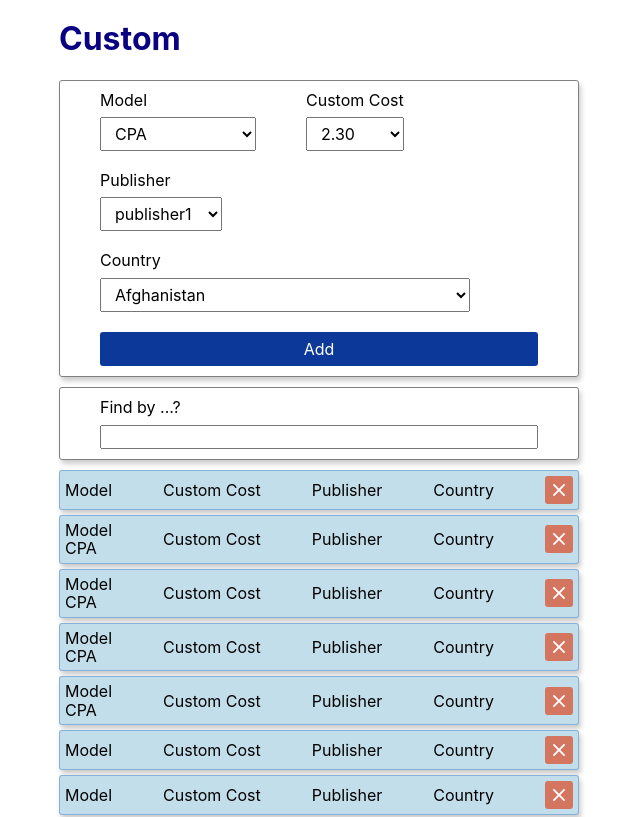
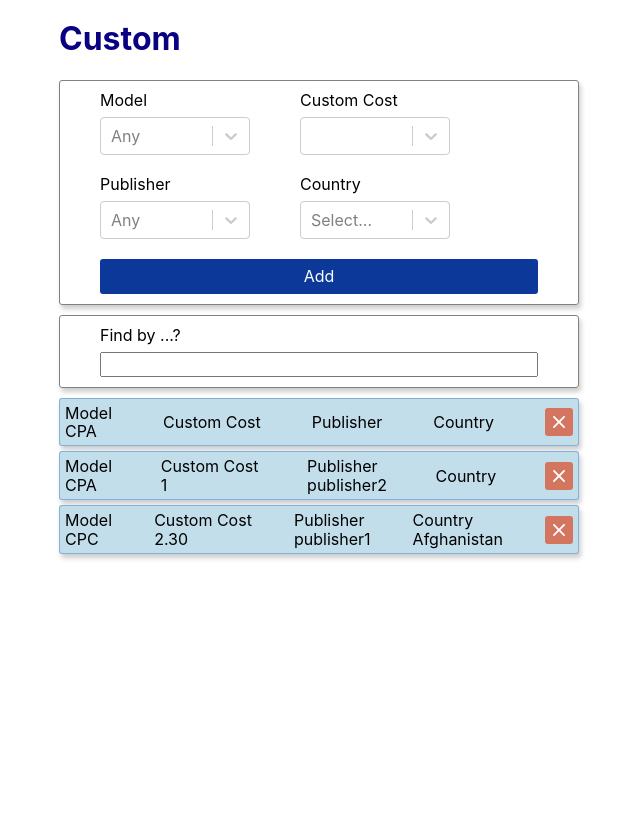
Before and after one commit to Andrii-Velhan/custom-costs, a React (Create React App) app: page / in a window 1280 px wide. Shown: the top 817 px of the page, without its empty margins (321-961 px from the left). Built offline with nearby package versions, Linux system fonts and the light colour scheme; data requests are answered from the project's data file.

Commit message:
add inputs to card list

```diff
--- a/db.json
+++ b/db.json
@@ -1,129 +1,25 @@
 {
   "contacts": [
-    {
-      "name": "sdsd",
-      "number": "sdsdsd",
-      "id": "sFwuI8t"
-    },
-    {
-      "name": "22",
-      "number": "222",
-      "model": "CPA",
-      "custom_cost": "",
-      "publisher": "",
-      "country": "",
-      "id": "x3hsnmt"
-    },
-    {
-      "name": "",
-      "number": "",
-      "model": "CPA",
-      "custom_cost": "",
-      "publisher": "",
-      "country": "",
-      "id": "2BCQNwS"
-    },
-    {
-      "name": "",
-      "number": "",
-      "model": "CPA",
-      "custom_cost": "",
-      "publisher": "",
-      "country": "",
-      "id": "UK8XxH6"
-    },
-    {
-      "name": "",
-      "number": "",
-      "model": "CPA",
-      "custom_cost": "",
-      "publisher": "",
-      "country": "",
-      "id": "Kt7RFSG"
-    },
-    {
-      "model": "",
-      "custom_cost": "",
-      "publisher": "",
-      "country": "",
-      "id": "LSMc07Y"
-    },
-    {
-      "model": "",
-      "custom_cost": "",
-      "publisher": "",
-      "country": "",
-      "id": "hl_wWdi"
-    },
-    {
-      "model": "",
-      "custom_cost": "",
-      "publisher": "",
-      "country": "",
-      "id": "_e06NnE"
-    },
     {
       "model": "CPA",
       "custom_cost": "",
       "publisher": "",
       "country": "",
-      "id": "uTZQbpD"
+      "id": "4wjfk1d"
     },
     {
       "model": "CPA",
-      "custom_cost": "",
-      "publisher": "",
+      "custom_cost": "1",
+      "publisher": "publisher2",
       "country": "",
-      "id": "bEiCsIU"
+      "id": "nBFiF0C"
     },
     {
-      "model": "CPA",
-      "custom_cost": "",
-      "publisher": "",
-      "country": "",
-      "id": "uQlC99d"
-    },
-    {
-      "model": "CPA",
-      "custom_cost": "",
-      "publisher": "",
-      "country": "",
-      "id": "rXdbJ71"
-    },
-    {
-      "model": "",
-      "custom_cost": "",
-      "publisher": "",
-      "country": "",
-      "id": "1N9vG9A"
-    },
-    {
-      "model": "",
-      "custom_cost": "",
-      "publisher": "",
-      "country": "",
-      "id": "Lr6MIX5"
-    },
-    {
-      "model": "CPA",
-      "custom_cost": "",
-      "publisher": "",
-      "country": "",
-      "id": "SKeAHP9"
-    },
-    {
-      "model": "",
-      "custom_cost": "",
-      "publisher": "",
-      "country": "",
-      "id": "E8Ppom8"
-    },
-    {
-      "model": "",
-      "custom_cost": "",
-      "publisher": "",
-      "country": "",
-      "id": "p_1ZRjJ"
+      "model": "CPC",
+      "custom_cost": "2.30",
+      "publisher": "publisher1",
+      "country": "Afghanistan",
+      "id": "ER0LBqa"
     }
   ]
 }
--- a/package.json
+++ b/package.json
@@ -18,6 +18,7 @@
     "react-redux": "^7.2.3",
     "react-router-dom": "^5.2.0",
     "react-scripts": "4.0.3",
+    "react-select": "^4.3.1",
     "react-transition-group": "^4.4.1",
     "redux": "^4.0.5",
     "redux-logger": "^3.0.6",
--- a/src/components/ContactForm/ContactForm.js
+++ b/src/components/ContactForm/ContactForm.js
@@ -1,5 +1,6 @@
-import React, { Component } from 'react';
+import React, { Component, Fragment } from 'react';
 import PropTypes from 'prop-types';
+import Select from 'react-select';
 import './ContactForm.scss';
 import Notification from '../Notification';
 import { connect } from 'react-redux';
@@ -9,7 +10,7 @@ import MyDb from '../../my-db/db-for-input';
 class ContactForm extends Component {
 	state = {
 		data: MyDb,
-		model: 'CPA',
+		model: '',
 		custom_cost: '',
 		publisher: '',
 		country: '',
@@ -31,10 +32,45 @@ class ContactForm extends Component {
 		}, 2500);
 	};
 
-	handleChange = event => {
-		const { name, value } = event.target;
-		this.setState({ [name]: value });
-	};
+// 	handleChange = evt =>{
+// 		const value = evt.target.value;
+// 		this.setState({
+// 			...this.state,
+// 			[evt.target.name]: value
+// 		});
+// 		console.log(evt.target.name, value);
+// }
+_onChangeModel({value}) {
+	console.log(value)
+	this.setState({model: value});
+	}
+
+_onChangeCustomCosts({value}) {
+	console.log(value)
+	this.setState({custom_cost: value});
+	}
+
+_onChangePublisher({value}) {
+		console.log(value)
+		this.setState({publisher: value});
+	}
+
+_onChangeCountry({value}) {
+		console.log(value)
+		this.setState({country: value});
+	}
+
+_onChangeCurrency({value}) {
+		console.log(value)
+		this.setState({currency: value});
+	}
+
+	// handleChange = event => {
+	// 	const { name, value } = event.target;
+	// 	// console.log("new value", event.target.value);
+	// 	this.setState({ [name]: value });
+	// 	console.log(name, value);
+	// };
 
 	// handleChange(event) {
   //   this.setState({value: event.target.value});
@@ -61,7 +97,12 @@ class ContactForm extends Component {
 		event.preventDefault();
 		const { model, custom_cost, publisher, country } = this.state;
 
-		// if (publisher === '') {
+		if (model === '' || model === null) {
+					this.setMessage('Enter model, please!');
+					return;
+				}
+
+		// if (publisher === '' || publisher === null) {
 		// 	this.setMessage('Enter publisher, please!');
 		// 	return;
 		// }
@@ -89,77 +130,106 @@ class ContactForm extends Component {
 			custom_cost: '',
 			publisher: '',
 			country: '',
+			currency: '',
 		});
 	};
 
+	options = [
+		{value: 'foo', label: 'Foo'},
+		{value: 'bar', label: 'Bar'},
+		{value: 'baz', label: 'Baz'}
+	];
+
+	myOptions = this.state.data.cost_models.map(({ key, value }) => (
+		{label : key, value : value })
+	)
+
 	render() {
 		const { data, message } = this.state;
-		console.log(data);
-		console.log(data.publishers_list);
+		// console.log(this.myOptions);
 		return (
-			<>
+			<Fragment>
 				<Notification message={message} />
 				<form className="ContactForm" onSubmit={this.handleSubmit}>
 
-					<div className="ContactForm__inputBox"><label htmlFor="cost_models" className="Label">
+					<div className="ContactForm__inputBox">
+						<label htmlFor="cost_models" className="Label">
 						Model
 						</label>
-						<select
+						<Select
 							// value={this.state.model}
+							name="model"
+							isSearchable
+							// defaultInputValue="CPA"
+							placeholder="Any"
 							key="cost_models"
 							className="ContactForm__input custom-select"
 							id="cost_models"
+							onChange={this._onChangeModel.bind(this)}
+							// onSelect={this._onChange.bind(this)}
 							// onChange={this.handleChange}
-							onSelect={this.handleChange}>
-							{data.cost_models.map(({ key, value }) => (
-								<option key={key}>{value}</option>)
+							// onSelect={this.handleChange}
+							// onSelect="bindDropDowns()"
+							// options={this.myOptions}
+							options={data.cost_models.map(({ key, value }) => (
+								{label : value, value : key })
 							)}
-						</select></div>
+						/>
+					</div>
 
-					<div className="ContactForm__inputBox"><label htmlFor="custom_costs" className="Label">
+					<div className="ContactForm__inputBox">
+						<label htmlFor="custom_costs" className="Label">
 						Custom Cost
 						</label>
 
-						<select
+						<Select
 							// value={this.state.custom_cost}
+							name="custom_costs"
+							isSearchable
+							// defaultInputValue="2.30"
+							placeholder=""
 							className="ContactForm__input custom-select"
 							id="custom_costs"
-							onChange={this.handleChange}
-							onSelect="bindDropDowns()">
-							{data.custom_costs.map(({ id, value }) => (
-								<option key={id}>{value}</option>)
+							onChange={this._onChangeCustomCosts.bind(this)}
+							options={data.custom_costs.map(({ value }) => (
+								{label : value, value : value })
 							)}
-						</select></div>
+						/>
+					</div>
 
 					<div className="ContactForm__inputBox"><label htmlFor="custom_costs" className="Label">
 						Publisher
 						</label>
 
-						<select
+						<Select
 							// value={this.state.publisher}
+							name="publisher"
+							isSearchable
+							placeholder="Any"
 							className="ContactForm__input custom-select"
 							id="publishers_list"
-							onChange={this.handleChange}
-							onSelect="bindDropDowns()">
-							{data.publishers_list.map(({ id, name }) => (
-								<option key={id}>{name}</option>)
+							onChange={this._onChangePublisher.bind(this)}
+							options={data.publishers_list.map(({ id, name }) => (
+								{label : name, value : name })
 							)}
-						</select></div>
+						/>
+					</div>
 
 					<div className="ContactForm__inputBox"><label htmlFor="custom_costs" className="Label">
 						Country
 						</label>
 
-						<select
+						<Select
 							// value={this.state.country}
+							name="country"
 							className="ContactForm__input custom-select"
 							id="countries"
-							onChange={this.handleChange}
-							onSelect="bindDropDowns()">
-							{data.countries.map(({ code, name }) => (
-								<option key={code}>{name}</option>)
+							onChange={this._onChangeCountry.bind(this)}
+							options={data.countries.map(({ code, name }) => (
+								{code : code, label : name, value : name })
 							)}
-						</select></div>
+						/>
+					</div>
 
 
 					{/* <div className="ContactForm__inputBox"><label className="Label" htmlFor="name">
@@ -199,7 +269,7 @@ class ContactForm extends Component {
 						Add
           </button>
 				</form>
-			</>
+			</Fragment>
 		);
 	}
 }
--- a/src/components/ContactForm/ContactForm.scss
+++ b/src/components/ContactForm/ContactForm.scss
@@ -1,10 +1,10 @@
 @import "../../styles/colors";
 
 .ContactForm__input {
-	max-width: 100%;
+	min-width: 150px;
 	margin-bottom: 20px;
 	outline: none;
-	padding: 5px 10px;
+	// padding: 5px 10px;
 }
 
 .ContactForm__input:focus,
--- a/src/my-db/db-for-input.jsx
+++ b/src/my-db/db-for-input.jsx
@@ -14,9 +14,9 @@ let publishers_list = [{
 	'id': 41
 },
 {
-	name: 'publisher3',
+	name: 'publisher4',
 	'currency': 'EUR',
-	'id': 41
+	'id': 44
 }];
 
 let custom_costs = [
```
Also changed, not shown: 1 other file (tests, documents, lock files or other folders).
